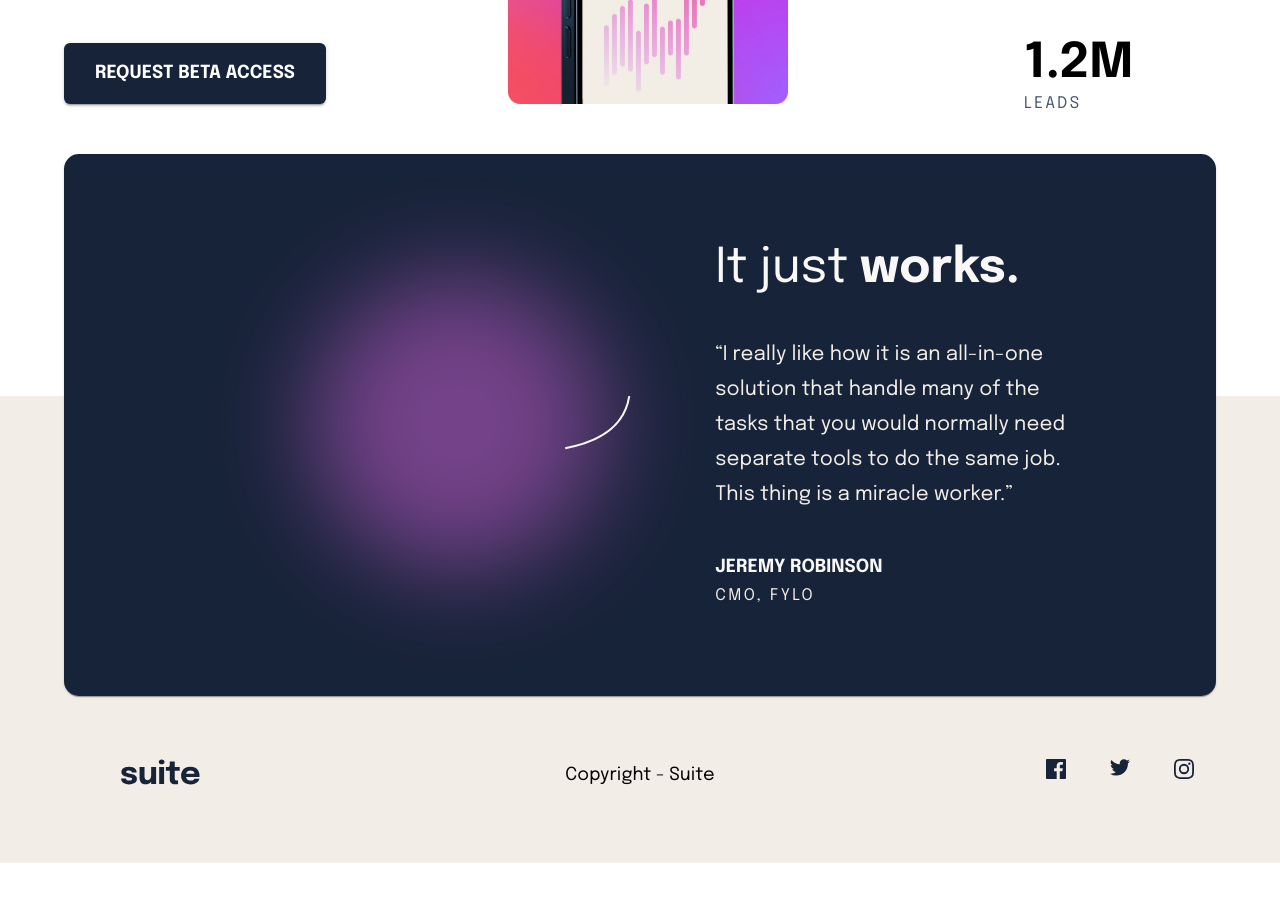
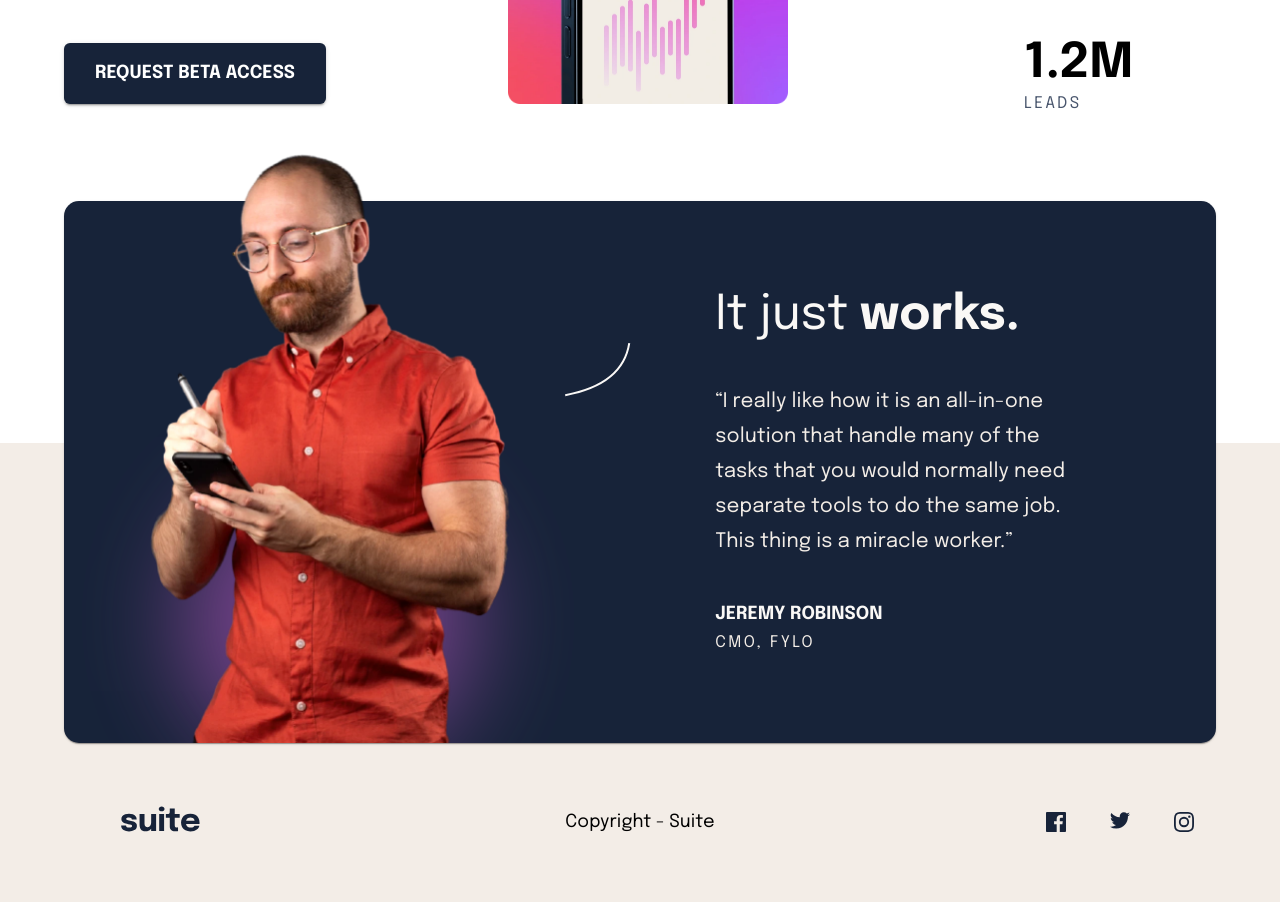
Before and after one commit to mseidel819/suite-landing-page, a React (Create React App) app: page / in a window 1280 px wide. Shown: the part 580-1482 px from the top of the page. Before the commit the page ends 1443 px from the top, so only its background shows below. Built offline with nearby package versions, Linux system fonts and the light colour scheme.

Commit message:
added jeremy :) my dear friend.

```diff
--- a/src/components/fotter/footer.component.jsx
+++ b/src/components/fotter/footer.component.jsx
@@ -1,4 +1,4 @@
-import { Container, Grid, Typography, Link } from "@mui/material";
+import { Container, Grid, Typography, Button } from "@mui/material";
 import { ReactComponent as Logo } from "../../assets/logo.svg";
 import { ReactComponent as Facebook } from "../../assets/icon-facebook.svg";
 import { ReactComponent as Instagram } from "../../assets/icon-instagram.svg";
@@ -22,13 +22,19 @@ const Footer = () => {
           </Grid>
           <Grid item container xs={8} sm={2} sx={{ textAlign: "center" }}>
             <Grid item xs={4}>
-              <Facebook />
+              <Button>
+                <Facebook />
+              </Button>
             </Grid>
             <Grid item xs={4}>
-              <Twitter />
+              <Button>
+                <Twitter />
+              </Button>
             </Grid>
             <Grid item xs={4}>
-              <Instagram />
+              <Button>
+                <Instagram />
+              </Button>
             </Grid>
           </Grid>
         </Grid>
--- a/src/components/jeremy/jeremy.component.jsx
+++ b/src/components/jeremy/jeremy.component.jsx
@@ -6,18 +6,39 @@ import "./jeremy.styles.css";
 
 const Jeremy = () => {
   return (
+    <>
+      <CardMedia
+        component="img"
+        image={jeremyImg}
+        alt="jeremy"
+        sx={{
+          height: "589px",
+          width: "auto",
+          position: "relative",
+          top: "542px",
+          left: "150px",
+          marginTop: "-542px",
+          maginLeft: "-150px",
+          overflow: "visible",
+          zIndex: "3",
+        }}
+      />
       <Container maxWidth="lg">
-      <Card className="jeremy-card">
+        <Card>
           <Grid
             container
             justifyContent="center"
             alignItems="center"
             rowSpacing={4}
-          sx={{ padding: { xs: "0 16px", sm: "0 58px", md: "0 125px" } }}
+            sx={{
+              padding: { xs: "0 16px", sm: "0 58px", md: "0px 125px" },
+              zIndex: 3,
+            }}
           >
             <Grid item md={5}>
+              <div className="blur">
                 <Blur />
-            {/* <CardMedia component="img" image={jeremyImg} alt="jeremy" /> */}
+              </div>
             </Grid>
             <Grid item md={2}>
               <div className="lil-curve">
@@ -38,8 +59,8 @@ const Jeremy = () => {
               </Typography>
               <Typography variant="subtitle1" sx={{ marginBottom: "40px" }}>
                 “I really like how it is an all-in-one solution that handle many
-              of the tasks that you would normally need separate tools to do the
-              same job. This thing is a miracle worker.”
+                of the tasks that you would normally need separate tools to do
+                the same job. This thing is a miracle worker.”
               </Typography>
               <Typography
                 variant="h3"
@@ -62,6 +83,7 @@ const Jeremy = () => {
           </Grid>
         </Card>
       </Container>
+    </>
   );
 };
 
--- a/src/components/jeremy/jeremy.styles.css
+++ b/src/components/jeremy/jeremy.styles.css
@@ -1,3 +1,18 @@
 .lil-curve {
   width: 64px;
 }
+.jeremy-card {
+  z-index: 10;
+}
+.blur {
+  position: relative;
+  top: 150px;
+  left: -130px;
+  z-index: 1;
+}
+
+@media screen and (min-width: 900px) {
+  .lil-curve {
+    transform: translateY(-100px);
+  }
+}
```
Lines whose indentation alone changed are shown as unchanged.
